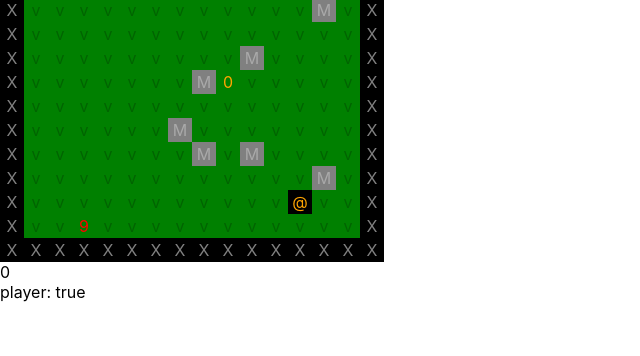
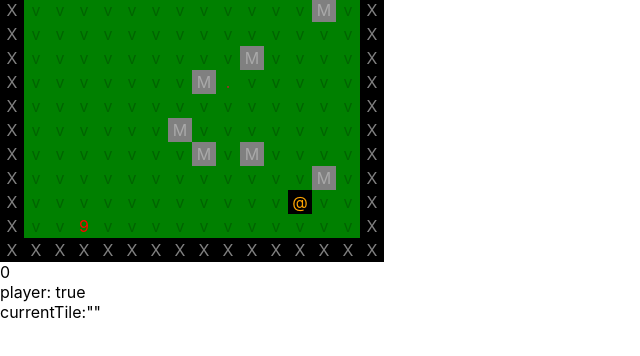
Before and after one commit to licebeam/react-rogue, a React (Create React App) app: page / in a window 1280 px wide. Shown: the part 122-478 px from the top of the page, without its empty margins (0-640 px from the left). Built offline with nearby package versions, Linux system fonts and the light colour scheme.

Commit message:
fixes tile display info

```diff
--- a/src/App.jsx
+++ b/src/App.jsx
@@ -16,6 +16,7 @@
     currentTurn: 0,
     playerTurn: true,
     othersTurn: false,
+    currentTile: '',
   }
 
   //ADDS TILES AND ADDS EVENT LISTENERS FOR KEYS
@@ -96,9 +97,14 @@
     }
 
   }
+
   updateTurn = () => {
-    this.setState({ playerTurn: !this.state.playerTurn, currentTurn: this.state.currentTurn + 1 })
+    const { allEntities, currentRoomId, currentRoom } = this.state;
+    const playerLocation = allEntities.find(e => e.entity.type === 'player');
+    const playerTile = currentRoom.room.find(t => t.id === playerLocation.id)
+    this.setState({ playerTurn: !this.state.playerTurn, currentTurn: this.state.currentTurn + 1, currentTile: playerTile })
   }
+
   entityGenerator = (curRoom, roomId) => {
     const entities = curRoom.map(t => {
       let randomEntity = Math.floor(Math.random() * (entityTypes.length)) + 0;
@@ -138,7 +144,7 @@
 
   //RENDERS TILES AND ENTITIES
   render() {
-    const { currentRoom, currentTurn, playerTurn } = this.state;
+    const { currentRoom, currentTurn, currentTile, playerTurn } = this.state;
     return (
       <div className="App" >
         <TileContainer className='tiles'>
@@ -178,6 +184,7 @@
         </TileContainer>
         <div>{currentTurn}</div>
         <div>player: {playerTurn.toString()}</div>
+        <div>currentTile:{JSON.stringify(currentTile)}</div>
       </div >
     );
   }
--- a/src/data/itemTypes.js
+++ b/src/data/itemTypes.js
@@ -2,4 +2,5 @@
   { name: 'apple', char: '9', img: null },
   { name: 'orange', char: '0', img: null },
   { name: 'stone', char: '.', img: null },
+  { name: 'sword', char: '/', img: null },
 ]
```
